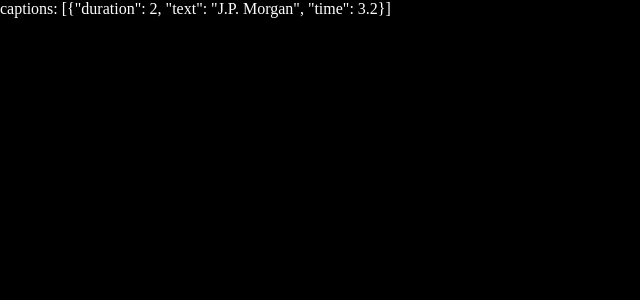
After one commit to Ldn2016/team-1, a Flask app: page /videos/1 in a window 1280 px wide. The commit adds this page. Shown: the top 300 px of the page, without its empty margins (0-640 px from the left). Run offline with Flask 2, Linux system fonts and the light colour scheme; some libraries are stand-ins or nearby versions.

Commit message:
More work on video page.

```diff
--- a/videos/app.py
+++ b/videos/app.py
@@ -1,9 +1,26 @@
-from flask import Flask, render_template
+from flask import Flask, render_template, request, json
 app = Flask(__name__)
+
 
 @app.route('/')
 def index():
     return render_template('index.html')
 
+
+@app.route('/new_video', methods=['POST'])
+def new_video():
+    return request.form['company_name']
+
+
+@app.route('/videos/<url>', methods=['GET'])
+def get_video(url):
+    captions = json.dumps([{
+        'text': 'J.P. Morgan',
+        'time': 3.2,
+        'duration': 2
+    }])
+    return render_template('video.html', captions=captions)
+
+
 if __name__ == '__main__':
     app.run()
--- /dev/null
+++ b/videos/templates/video.html
@@ -0,0 +1,69 @@
+<!doctype html>
+<head>
+	<script src="https://www.youtube.com/iframe_api"></script>
+	<script src="https://ajax.googleapis.com/ajax/libs/jquery/3.1.1/jquery.min.js"></script>
+
+	<script>
+var captions = {{ captions | safe }};
+	</script>
+
+	<script>
+var player;
+
+function resize() {
+	var iframe = $("iframe");
+	var by = $(window).height() / iframe.height();
+	iframe.height($(window).height());
+	iframe.width(iframe.width() * by);
+}
+
+function drawCaptions() {
+	for (let caption of captions) {
+		console.log(caption);
+	}
+}
+
+function onYouTubeIframeAPIReady() {
+	player = new YT.Player('player', {
+		videoId: 'PC57z-oDPLs',
+		playerVars: {
+			autoplay: 1,
+			playlist: 'PC57z-oDPLs',
+			loop: 1,
+			showinfo: 0,
+			controls: 0
+		}
+	});
+
+	resize();
+	$(window).resize(resize);
+
+	setInterval(drawCaptions, 100);
+}
+	</script>
+
+	<style type="text/css">
+body {
+	margin: 0;
+	background-color: black;
+	overflow: hidden;
+}
+
+#info {
+	position: absolute;
+	color: white;
+}
+
+#player {
+	display: block;
+	margin: 0 auto;
+}
+	</style>
+</head>
+
+<body>
+	<div id="info">captions: {{ captions }}</div>
+	<div id="player"></div>
+</body>
+
+</html>
```
Also changed, not shown: videos/templates/index.html (line endings or trailing spaces).
